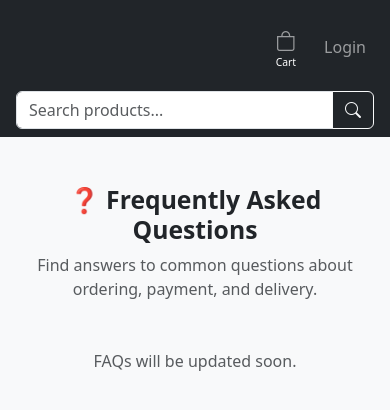
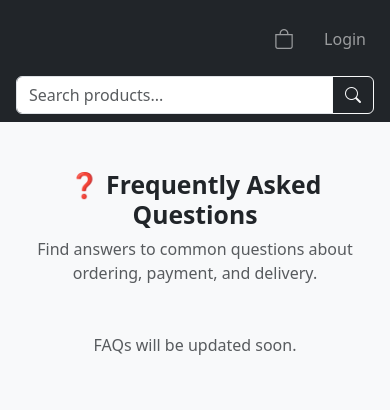
Before and after one commit to Saifuddin1/Store, a Flask app: page /faq in a window 390 px wide. Shown: the top 410 px of the page. Run offline with Flask 3, Linux system fonts and the light colour scheme; data that the repository does not hold is empty.

Commit message:
updated code

```diff
--- a/app/static/css/customer-ui.css
+++ b/app/static/css/customer-ui.css
@@ -163,3 +163,54 @@ body {
     min-height: 220px;
   }
 }
+
+
+/* =========================================================
+   MOBILE NAVBAR ALIGNMENT FIX (FINAL)
+========================================================= */
+@media (max-width: 991.98px) {
+
+  /* Force navbar content into a single row */
+  .navbar-collapse {
+    display: flex !important;
+    flex-grow: 1;
+    justify-content: flex-end;
+    align-items: center;
+  }
+
+  /* Keep icons in a row */
+  .navbar-nav {
+    flex-direction: row;
+    align-items: center;
+    gap: 14px;
+    margin-top: 0;
+  }
+
+  /* Remove vertical stacking caused by d-block */
+  .navbar-nav .nav-link i {
+    display: inline-block !important;
+  }
+
+  .navbar-nav .cart-text,
+  .navbar-nav .profile-text {
+    display: none; /* 🔥 hide labels on mobile */
+  }
+
+  /* Normalize nav item spacing */
+  .navbar-nav .nav-item {
+    margin: 0;
+  }
+
+  /* Ensure dropdown aligns under profile icon */
+  .navbar-nav .dropdown-menu {
+    right: 0;
+    left: auto;
+    margin-top: 8px;
+  }
+
+  /* Reduce navbar height */
+  .navbar {
+    padding-top: 6px;
+    padding-bottom: 6px;
+  }
+}
```
